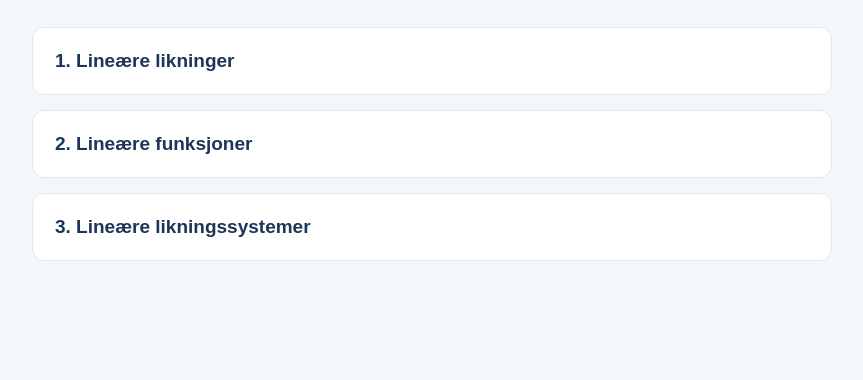
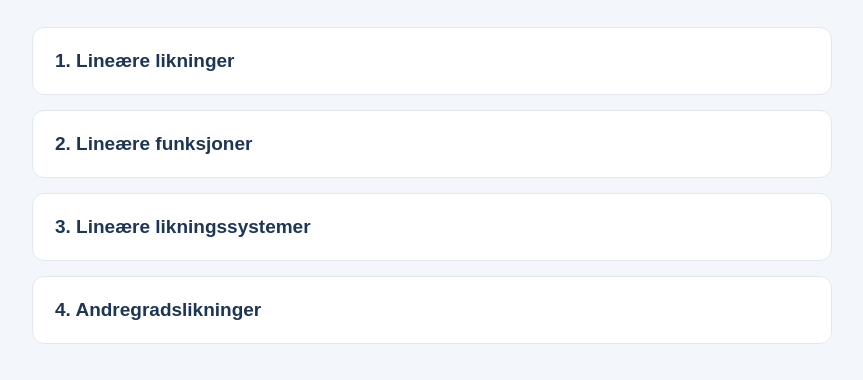
Before and after one commit to issamihesh/matematikk, a plain HTML site: page 1T/index.html in a window 1280 px wide. Shown: the part 168-548 px from the top of the page, without its empty margins (208-1071 px from the left). Drawn offline with Linux system fonts and the light colour scheme.

Commit message:
Add link for 'Andregradslikninger' in index.html

```diff
--- a/1T/index.html
+++ b/1T/index.html
@@ -78,6 +78,10 @@ h1 {
     3. Lineære likningssystemer
 </a>
 
+<a class="tema" href="lineare-likningssystemer.html">
+    4. Andregradslikninger
+</a>
+
 </main>
 
 </body>
```
